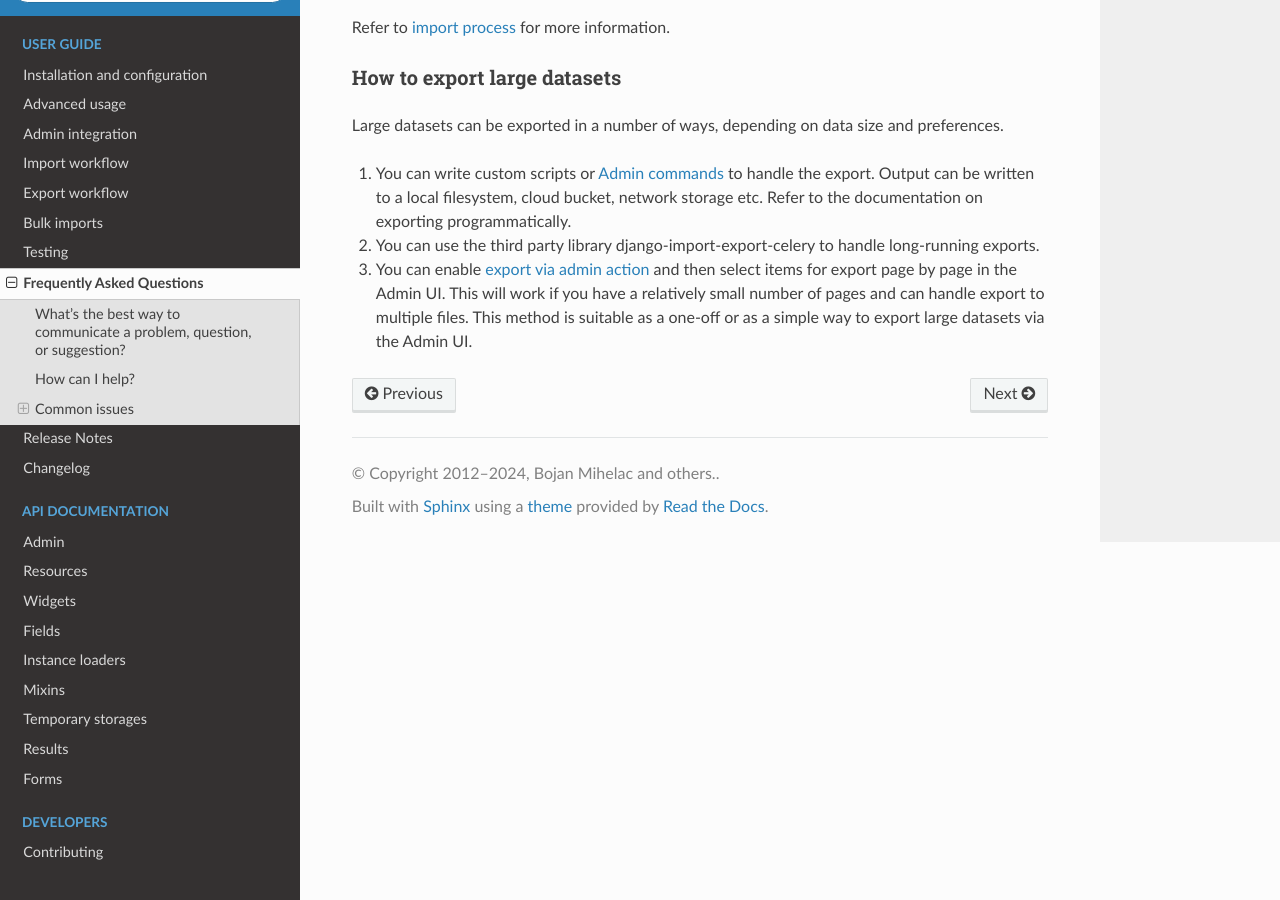
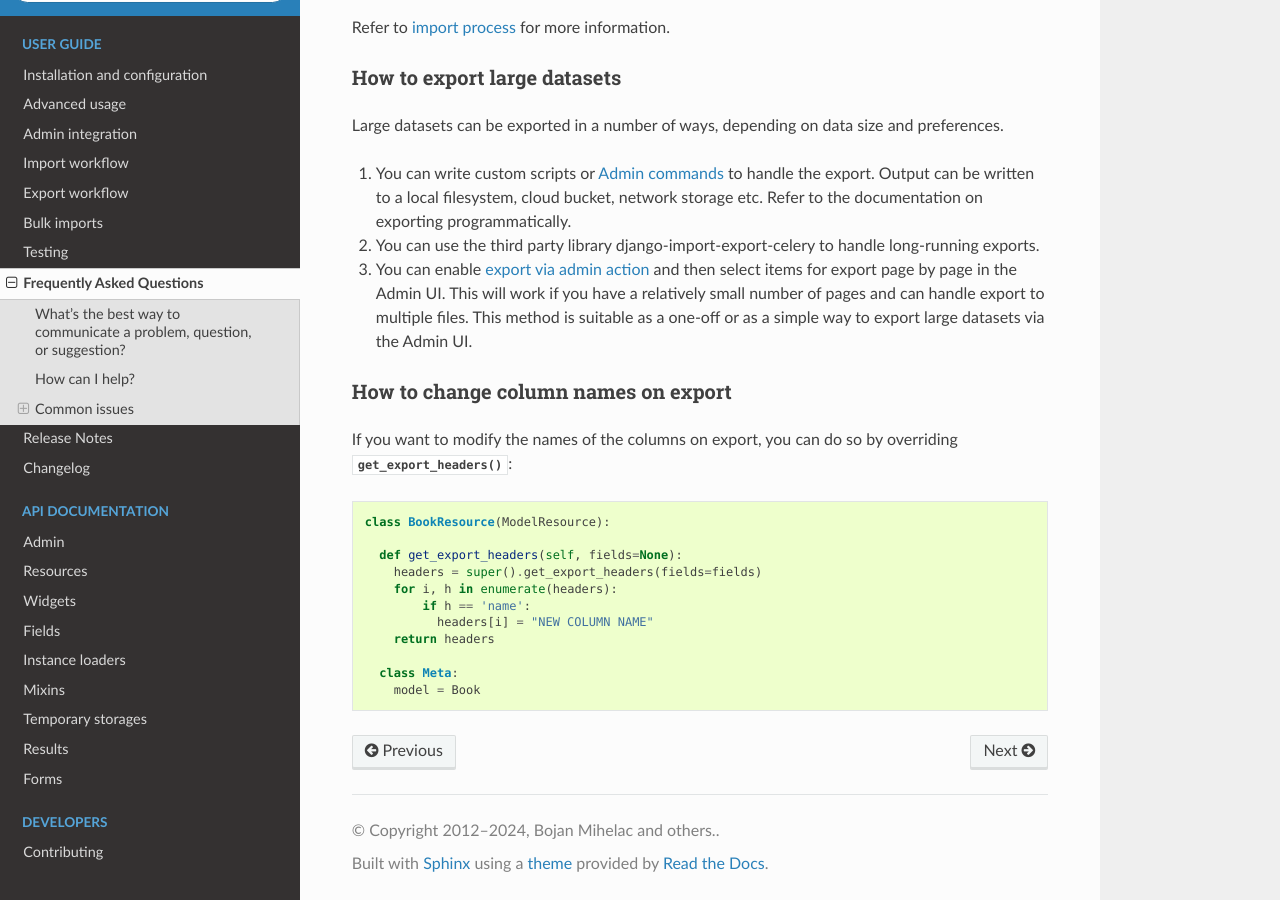
Before and after one commit to django-import-export/django-import-export, a Sphinx documentation site: the page built from docs/faq.rst, in a window 1280 px wide and 900 px high, scrolled down 4330 px. Built offline with Sphinx 7.4.7 and the Read the Docs theme 2.0.0, drawn with Linux system fonts in a browser that asks for light colours; pages that are not in the unit, such as notebooks, are missing from menus; the version number could not be read and is left out.

Commit message:
added FAQ entry for modifying headers on export

```diff
--- a/docs/faq.rst
+++ b/docs/faq.rst
@@ -214,3 +214,21 @@ Large datasets can be exported in a number of ways, depending on data size and p
 #. You can enable :ref:`export via admin action<export_via_admin_action>` and then select items for export page by page
    in the Admin UI.  This will work if you have a relatively small number of pages and can handle export to multiple
    files.  This method is suitable as a one-off or as a simple way to export large datasets via the Admin UI.
+
+How to change column names on export
+------------------------------------
+
+If you want to modify the names of the columns on export, you can do so by overriding
+:meth:`~import_export.resources.Resource.get_export_headers`::
+
+  class BookResource(ModelResource):
+
+    def get_export_headers(self, fields=None):
+      headers = super().get_export_headers(fields=fields)
+      for i, h in enumerate(headers):
+          if h == 'name':
+            headers[i] = "NEW COLUMN NAME"
+      return headers
+
+    class Meta:
+      model = Book
```
